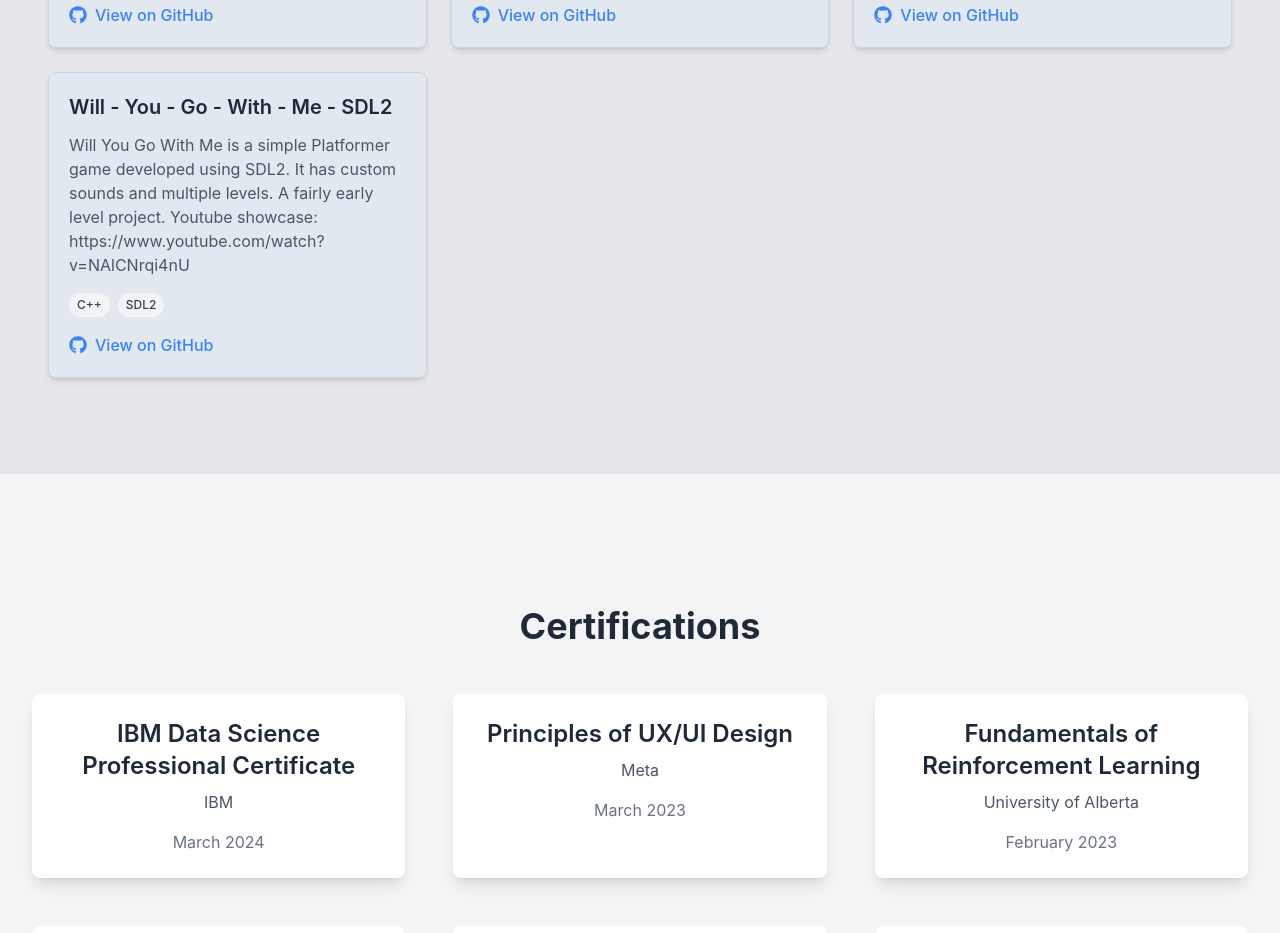
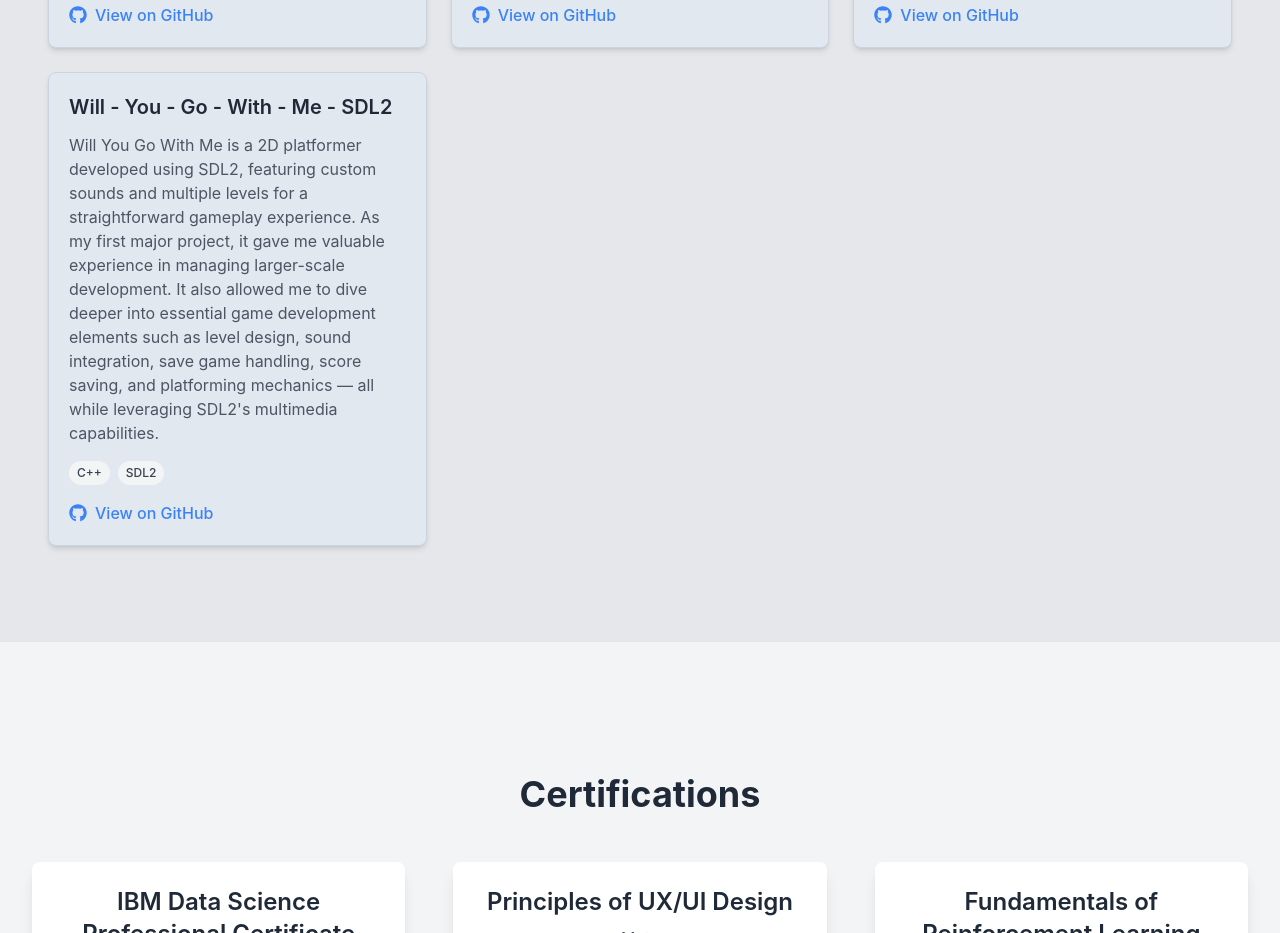
Before and after one commit to azwadkm22/Portfolio, a React (Create React App) app: page / in a window 1280 px wide. Shown: the part 5500-6433 px from the top of the page. Built offline with nearby package versions, Linux system fonts and the light colour scheme.

Commit message:
Added description for Will-You-Go-With-Me

```diff
--- a/src/components/Projects.js
+++ b/src/components/Projects.js
@@ -43,7 +43,7 @@
         },
         {
             title: 'Will - You - Go - With - Me - SDL2',
-            description: 'Will You Go With Me is a simple Platformer game developed using SDL2. It has custom sounds and multiple levels. A fairly early level project. Youtube showcase: https://www.youtube.com/watch?v=NAlCNrqi4nU',
+            description: 'Will You Go With Me is a 2D platformer developed using SDL2, featuring custom sounds and multiple levels for a straightforward gameplay experience. As my first major project, it gave me valuable experience in managing larger-scale development. It also allowed me to dive deeper into essential game development elements such as level design, sound integration, save game handling, score saving, and platforming mechanics — all while leveraging SDL2\'s multimedia capabilities.', //Youtube showcase: https://www.youtube.com/watch?v=NAlCNrqi4nU',
             techStack: ['C++', 'SDL2'],
             link: 'https://github.com/azwadkm22/Will-You-Go-With-Me-SDL2'
         },
```
